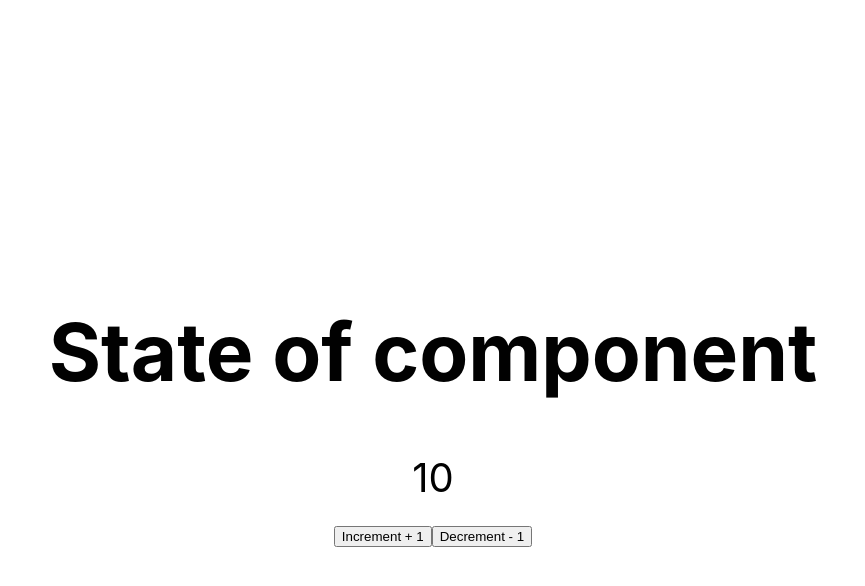
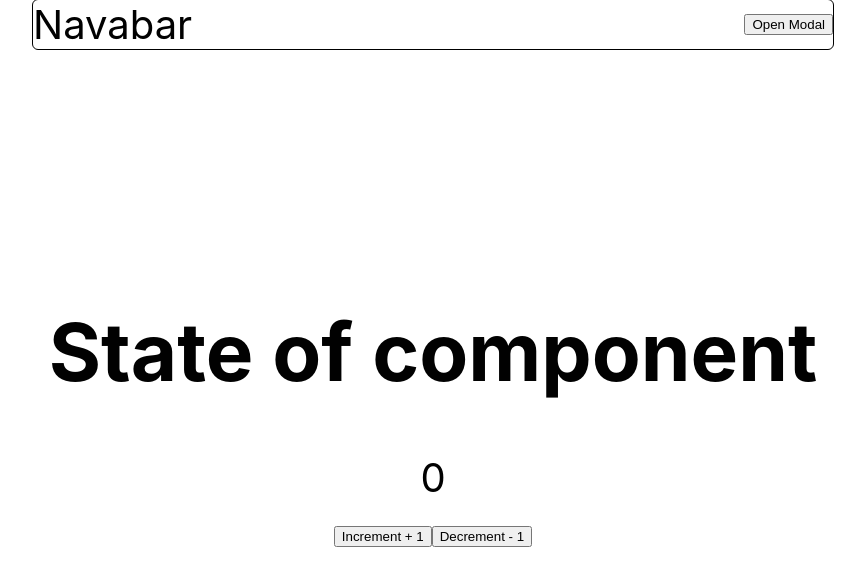
Before and after one commit to Alex-XAG/react-m2, a React (Create React App) app: page / in a window 1280 px wide. Shown: the top 586 px of the page, without its empty margins (207-1072 px from the left). Built offline with nearby package versions, Linux system fonts and the light colour scheme.

Commit message:
13.05.2023. ModalHandler and counter

```diff
--- a/package.json
+++ b/package.json
@@ -4,6 +4,8 @@
   "private": true,
   "homepage": "https://Alex-XAG.github.io/  react-m2/",
   "dependencies": {
+    "@emotion/react": "^11.11.0",
+    "@emotion/styled": "^11.11.0",
     "@testing-library/jest-dom": "^5.16.3",
     "@testing-library/react": "^12.1.4",
     "@testing-library/user-event": "^13.5.0",
--- a/src/components/App.jsx
+++ b/src/components/App.jsx
@@ -1,16 +1,25 @@
 import React from 'react';
 import { Counter } from './Counter/Counter';
+import { Header } from './Header/Header';
+import { Modal } from './Modal/Modal';
 
-const colorPickerOptions = [
-  { label: 'red', color: '#F44336' },
-  { label: 'green', color: '#4CAF50' },
-  { label: 'blue', color: '#2196F3' },
-  { label: 'grey', color: '#607D8B' },
-  { label: 'pink', color: '#E91E63' },
-  { label: 'indigo', color: '#3F51B5' },
-];
+export class App extends React.Component {
+  state = {
+    isShowModal: false,
+  };
 
-export const App = () => {
+  showModal = () => {
+    this.setState({ isShowModal: true });
+  };
+  closeModal = () => {
+    // if (evt.code === 'Escape') {
+    //   this.setState({ isShowModal: false });
+    // }
+
+    this.setState({ isShowModal: false });
+  };
+
+  render() {
     return (
       <div
         style={{
@@ -23,9 +32,25 @@ export const App = () => {
           color: '#010101',
         }}
       >
+        <Header showModal={this.showModal} />
+
+        {this.state.isShowModal && (
+          <Modal closeModal={this.closeModal}>Some</Modal>
+        )}
+
         <h1>State of component</h1>
 
-      <Counter initialValue={10} />
+        <Counter />
       </div>
     );
-};
+  }
+}
+
+// const colorPickerOptions = [
+//   { label: 'red', color: '#F44336' },
+//   { label: 'green', color: '#4CAF50' },
+//   { label: 'blue', color: '#2196F3' },
+//   { label: 'grey', color: '#607D8B' },
+//   { label: 'pink', color: '#E91E63' },
+//   { label: 'indigo', color: '#3F51B5' },
+// ];
--- a/src/components/Counter/Counter.js
+++ b/src/components/Counter/Counter.js
@@ -1,35 +1,6 @@
 import React from 'react';
 
 export class Counter extends React.Component {
-  // ///////////////  work with events////////////
-  //   handleIncrement = evt => {
-  //     console.log('Clicked on Increment');
-  //     // console.log(evt);
-  //     const target = evt.target;
-
-  //     setTimeout(() => {
-  //       console.log(target); // evt.target
-  //     }, 1000);
-  //   };
-
-  //   handleDecrement = evt => {
-  //     console.log('Clicked on Decrement');
-  //     console.log(evt);
-  //     console.log(evt.target);
-  //   };
-
-  //   /////////////// Old school constructor /////////////////
-  //   constructor() {
-  //     super();
-
-  //     this.state = {
-  //       value: 5,
-  //     };
-  //   }         //////////////////
-  //  /////////// Useble code - just public property ////////////
-
-  //   state = { value: 5 }; //// Start
-
   static defaultProps = {
     initialValue: 0,
   };
@@ -38,26 +9,35 @@ export class Counter extends React.Component {
     //
   };
 
+  // state = { value: 5 }; //// Start
   state = { value: this.props.initialValue }; // initialValueBy props
 
-  handleIncrement = () => {
-    // this.state.value = 6; WRONG WRONG WRONG!!!!!!!!!!!!!!!!!!!!!!
-    // this.setState({
-    //   value: 10,
-    // }); ///////// Update without calculating//////////
-
-    this.setState(prevState => ({
-      value: prevState.value + 1,
-    }));
+  handleCLick = evt => {
+    if (evt.target.classList.contains('increment')) {
+      this.setState(prevState => ({
+        value: prevState.value + 1,
+      }));
+    } else if (evt.target.classList.contains('decrement')) {
+      this.setState(prevState => ({
+        value: prevState.value - 1,
+      }));
+    } else {
+      return;
+    }
   };
 
-  handleDecrement = () => {
-    this.setState(prevState => ({
-      value: prevState.value - 1,
-    }));
-  };
+  // handleIncrement = () =>
+  //   this.setState(prevState => ({
+  //     value: prevState.value + 1,
+  //   }));
+
+  // handleDecrement = () =>
+  //   this.setState(prevState => ({
+  //     value: prevState.value - 1,
+  //   }));
 
   render() {
+    const { value } = this.state;
     return (
       <div
         className="Counter"
@@ -70,12 +50,20 @@ export class Counter extends React.Component {
           color: '#010101',
         }}
       >
-        <span className="Counter__value">{this.state.value}</span>
+        <span className="Counter__value">{value}</span>
         <div className="Counter__controls">
-          <button type="button" onClick={this.handleIncrement}>
+          <button
+            type="button"
+            className="counter-btn increment"
+            onClick={this.handleCLick}
+          >
             Increment + 1
           </button>
-          <button type="button" onClick={this.handleDecrement}>
+          <button
+            type="button"
+            className="counter-btn decrement"
+            onClick={this.handleCLick}
+          >
             Decrement - 1
           </button>
         </div>
@@ -83,3 +71,44 @@ export class Counter extends React.Component {
     );
   }
 }
+
+// ///////////////  work with events////////////
+//   handleIncrement = evt => {
+//     console.log('Clicked on Increment');
+//     // console.log(evt);
+//     const target = evt.target;
+
+//     setTimeout(() => {
+//       console.log(target); // evt.target
+//     }, 1000);
+//   };
+
+//   handleDecrement = evt => {
+//     console.log('Clicked on Decrement');
+//     console.log(evt);
+//     console.log(evt.target);
+//   };
+
+//   /////////////// Old school constructor /////////////////
+//   constructor() {
+//     super();
+
+//     this.state = {
+//       value: 5,
+//     };
+//   }         //////////////////
+//  /////////// Useble code - just public property ////////////
+
+//   state = { value: 5 }; //// Start
+
+// ///////////////////
+// handleIncrement = () => {
+//   // this.state.value = 6; WRONG WRONG WRONG!!!!!!!!!!!!!!!!!!!!!!
+//   // this.setState({
+//   //   value: 10,
+//   // }); ///////// Update without calculating//////////
+
+//   this.setState(prevState => ({
+//     value: prevState.value + 1,
+//   }));
+// };
--- /dev/null
+++ b/src/components/Header/Header.jsx
@@ -0,0 +1,15 @@
+import React from 'react';
+import { Nav, NavDiv } from './Header.styled';
+
+export const Header = ({ showModal }) => {
+  return (
+    <Nav>
+      <NavDiv>
+        <span>Navabar</span>
+        <button type="button" onClick={showModal}>
+          Open Modal
+        </button>
+      </NavDiv>
+    </Nav>
+  );
+};
--- /dev/null
+++ b/src/components/Header/Header.styled.js
@@ -0,0 +1,17 @@
+import styled from '@emotion/styled';
+
+export const Nav = styled.nav`
+  position: absolute;
+  top: 0;
+
+  outline: 1px solid black;
+  border-radius: 5px;
+  width: 800px;
+`;
+
+export const NavDiv = styled.div`
+  display: flex;
+  align-items: center;
+
+  justify-content: space-between;
+`;
--- /dev/null
+++ b/src/components/Modal/Modal.jsx
@@ -0,0 +1,33 @@
+import React from 'react';
+import {
+  Container,
+  ModalHeader,
+  ModalTitle,
+  ModalBtnClose,
+} from './Modal.styled';
+
+export const Modal = ({ children, closeModal }) => {
+  return (
+    <Container
+      className="modal fade show"
+      style={{ display: 'block', backdropFilter: 'blur(5px)' }}
+    >
+      <div className="modal-dialog">
+        <div className="modal-content">
+          <ModalHeader className="modal-header">
+            <ModalTitle className="modal-title">Modal</ModalTitle>
+            <ModalBtnClose
+              type="button"
+              className="btn-close"
+              aria-label="Close"
+              onClick={closeModal}
+            >
+              Close
+            </ModalBtnClose>
+          </ModalHeader>
+          <div className="modal-body">{children}</div>
+        </div>
+      </div>
+    </Container>
+  );
+};
--- /dev/null
+++ b/src/components/Modal/Modal.styled.js
@@ -0,0 +1,31 @@
+import styled from '@emotion/styled';
+
+export const Container = styled.div`
+  display: block;
+  border-radius: 5px;
+  outline: 1px solid black;
+  width: 500px;
+  margin-top: 20px;
+}
+`;
+
+export const ModalHeader = styled.div`
+position: relative;
+  display: flex;
+  justify-content: center;
+  align-items: center;
+  outline: 1px solid black;
+  min-width: 500px;
+
+}
+`;
+export const ModalTitle = styled.h5`
+margin: 0;
+}
+`;
+export const ModalBtnClose = styled.button`
+position: absolute;
+  top: 0;
+  right: 0;
+}
+`;
--- a/src/index.css
+++ b/src/index.css
@@ -13,3 +13,7 @@ code {
   font-family: source-code-pro, Menlo, Monaco, Consolas, 'Courier New',
     monospace;
 }
+
+.container {
+  justify-content: space-between;
+}
```
Also changed, not shown: 1 other file (tests, documents, lock files or other folders). Lines whose indentation alone changed are shown as unchanged.
